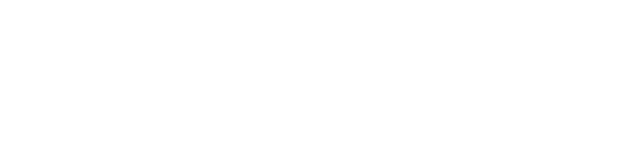
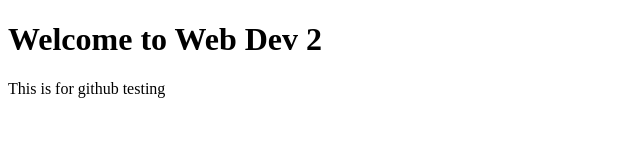
Before and after one commit to HudaKhano/html-week1-test, a plain HTML site: page index.html in a window 1280 px wide. Shown: the whole page, without its empty margins (0-640 px from the left). Drawn offline with Linux system fonts and the light colour scheme.

Commit message:
contain added to index.html

```diff
--- a/index.html
+++ b/index.html
@@ -7,6 +7,10 @@
     <title>Week-1 Testing</title>
 </head>
 <body>
-
+    <!-- the body is where u put anyting u want n user cab see through browser-->
+    <main>
+        <h1>Welcome to Web Dev 2</h1>
+        <p>This is for github testing</p>
+    </main>
 </body>
 </html>
```
